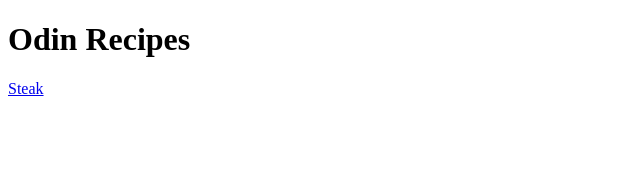
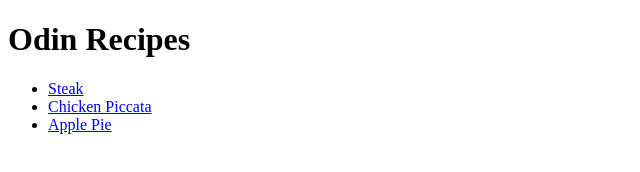
Before and after one commit to emeteve/odin-recipes, a plain HTML site: page index.html in a window 1280 px wide. Shown: the whole page, without its empty margins (0-640 px from the left). Drawn offline with Linux system fonts and the light colour scheme.

Commit message:
Add link list for index.html

```diff
--- a/index.html
+++ b/index.html
@@ -8,6 +8,10 @@
 
     <body>
         <h1>Odin Recipes</h1>
-        <a href="./recipes/steak.html">Steak</a>
+        <ul>
+            <li><a href="./recipes/steak.html">Steak</a></li>
+            <li><a href="./recipes/chicken-piccata.html">Chicken Piccata</a></li>
+            <li><a href="./recipes/apple-pie.html">Apple Pie</a></li>
+        </ul>
     </body>
 </html>
```
